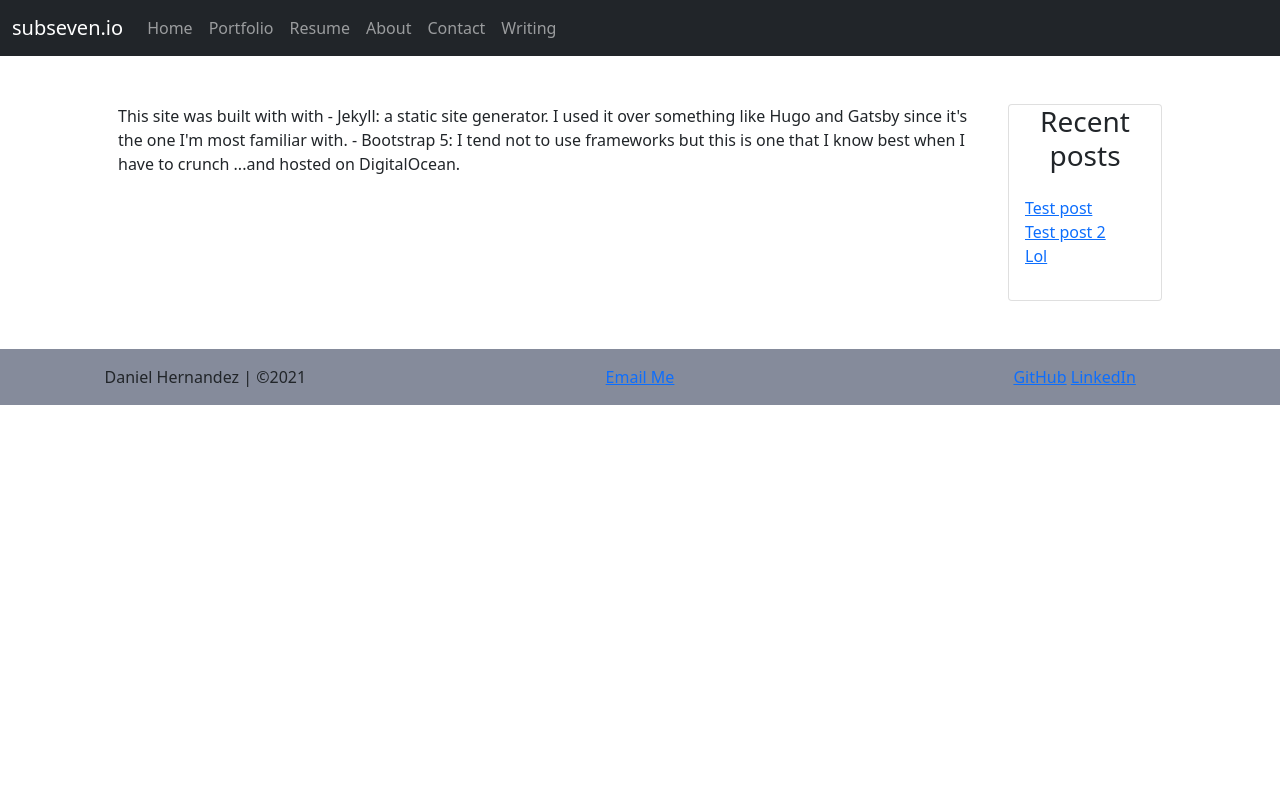
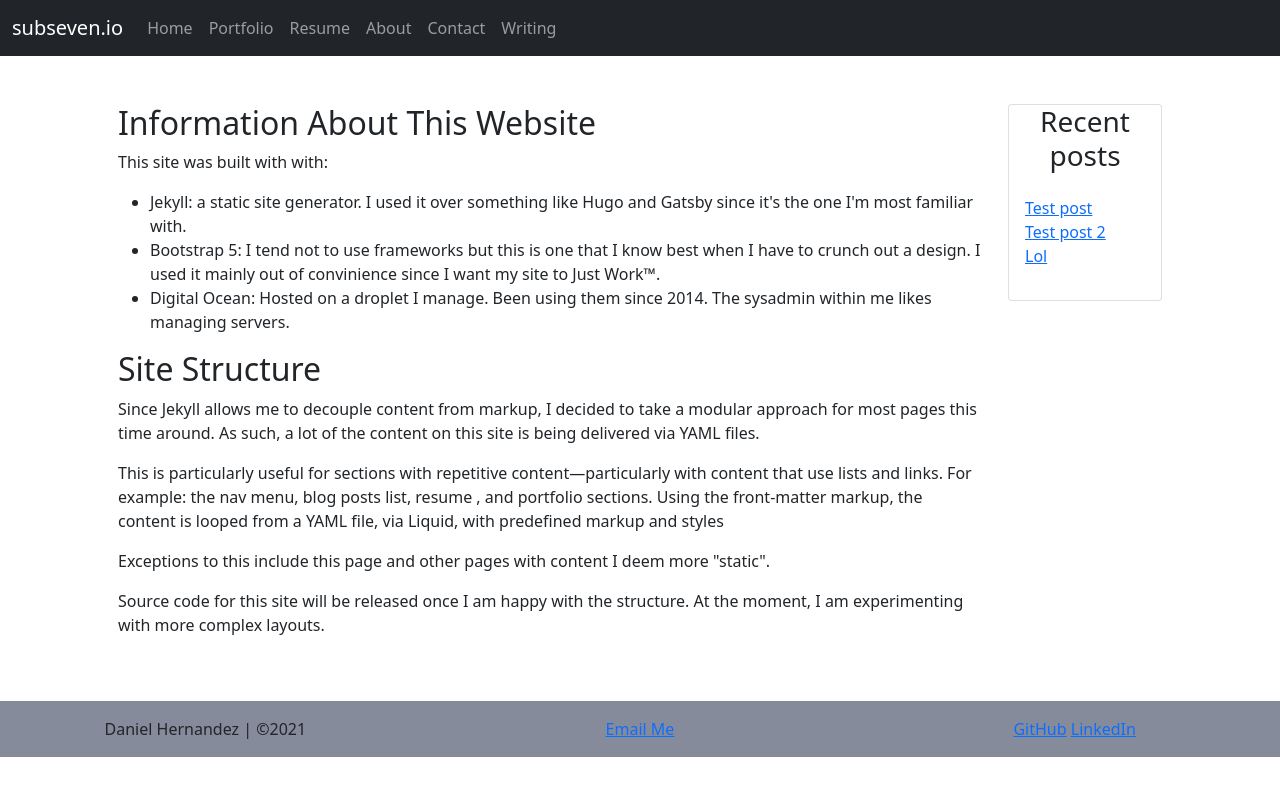
Before and after one commit to subsevenx/jekyll-subseven.io, a Jekyll site: the page built from about.html, in a window 1280 px wide. Shown: the top 796 px of the page. Built offline with Jekyll 4.4.1, drawn with Linux system fonts in a browser that asks for light colours.

Commit message:
Documentation about the website

```diff
--- a/about.html
+++ b/about.html
@@ -3,9 +3,24 @@ layout: about
 title: "about"
 ---
 
-This site was built with with
+<section>
+    <h2>Information About This Website</h2>
+    <p>This site was built with with: </p>
+    <ul>
+    <li>Jekyll: a static site generator. I used it over something like Hugo and Gatsby since it's the one I'm most familiar with. </li>
+    <li>Bootstrap 5: I tend not to use frameworks but this is one that I know best when I have to crunch out a design.
+    I used it mainly out of convinience since I want my site to Just Work™.</li>
+    <li>Digital Ocean: Hosted on a droplet I manage. Been using them since 2014. The sysadmin within me likes managing servers.</li>
+    </ul>
+</section>
 
-- Jekyll: a static site generator. I used it over something like Hugo and Gatsby since it's the one I'm most familiar with.
-- Bootstrap 5: I tend not to use frameworks but this is one that I know best when I have to crunch
-
-...and hosted on DigitalOcean.
+<section>
+    <h2> Site Structure</h2>
+    <p> Since Jekyll allows me to decouple content from markup, I decided to take a modular approach for most pages this time around.
+    As such, a lot of the content on this site is being delivered via YAML files. </p>
+    <p> This is particularly useful for sections with repetitive content—particularly with content that use lists and links.
+    For example: the nav menu, blog posts list, resume , and portfolio sections.
+    Using the front-matter markup, the content is looped from a YAML file, via Liquid, with predefined markup and styles</p>
+    <p> Exceptions to this include this page and other pages with content I deem more "static".</p>
+    <p> Source code for this site will be released once I am happy with the structure. At the moment, I am experimenting with more complex layouts. </p>
+</section>
```
